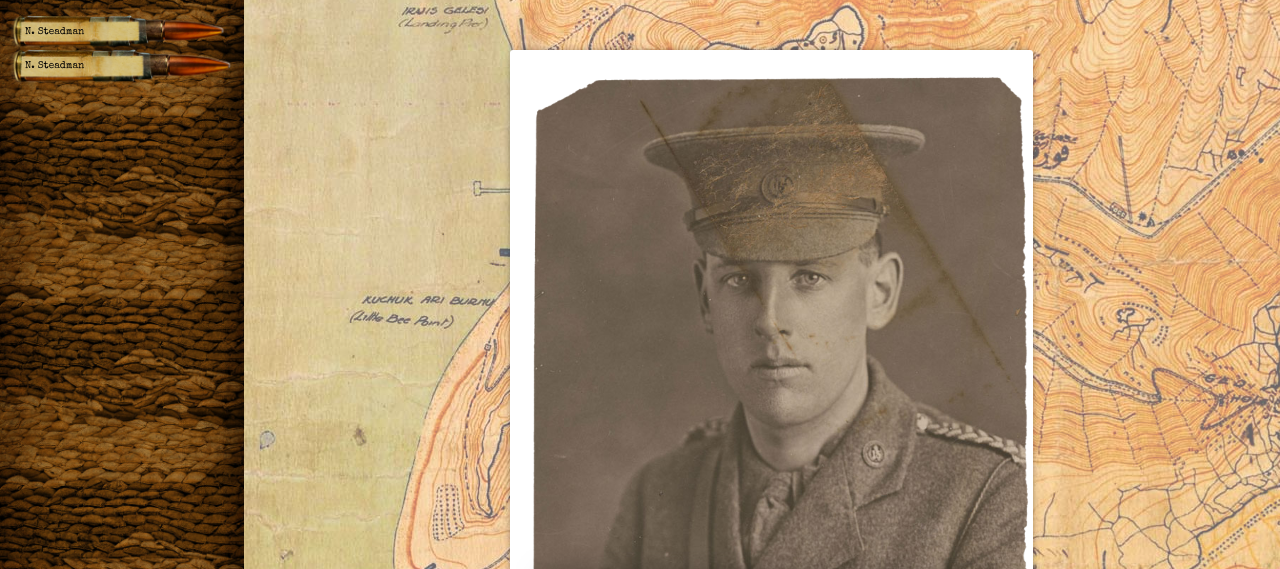
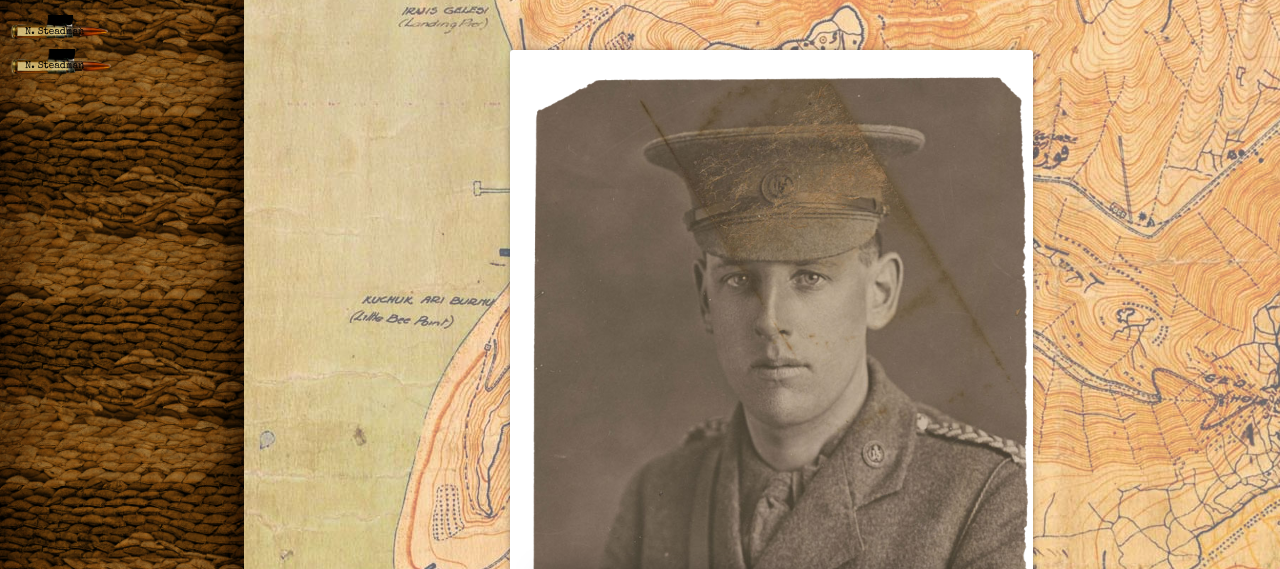
Before and after one commit to wbhs-oba/ww1, a PHP site: page / in a window 1280 px wide. Shown: the top 569 px of the page. Run offline with PHP 8.4, Linux system fonts and the light colour scheme; some libraries are stand-ins or nearby versions.

Commit message:
Playing with bullet idea

```diff
--- a/css/styles.css
+++ b/css/styles.css
@@ -39,7 +39,7 @@
 }
 
 .bullets .bullet {
-    background-image: url(../img/bullet.png);
+    background-image: url(../img/bullet-lg-linked.png);
     background-size: contain;
     background-repeat: no-repeat;
     text-align: left;
```
Also changed, not shown: img/bullet-lg-linked.png (added), img/bullet-lg.png (added).
